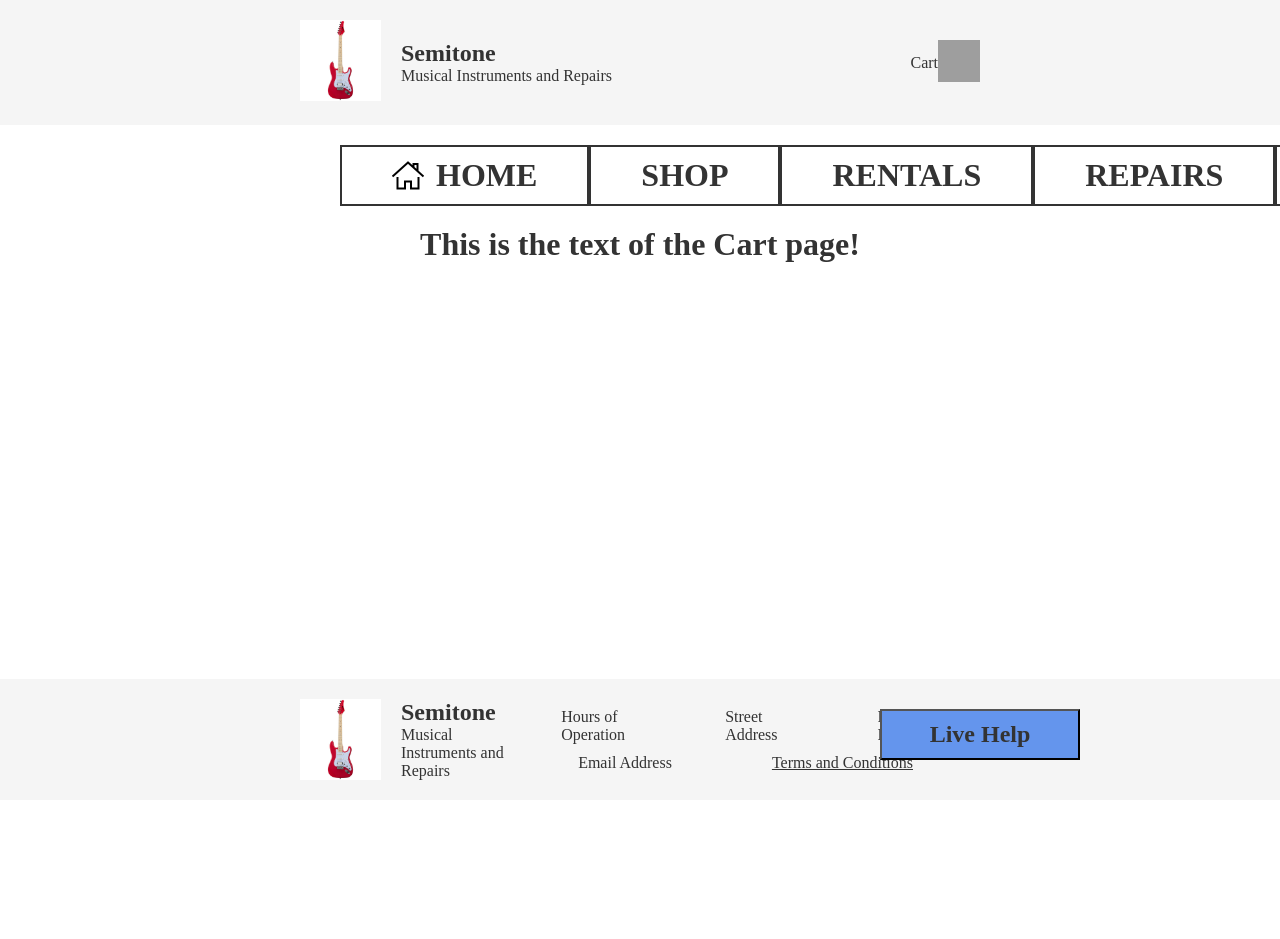
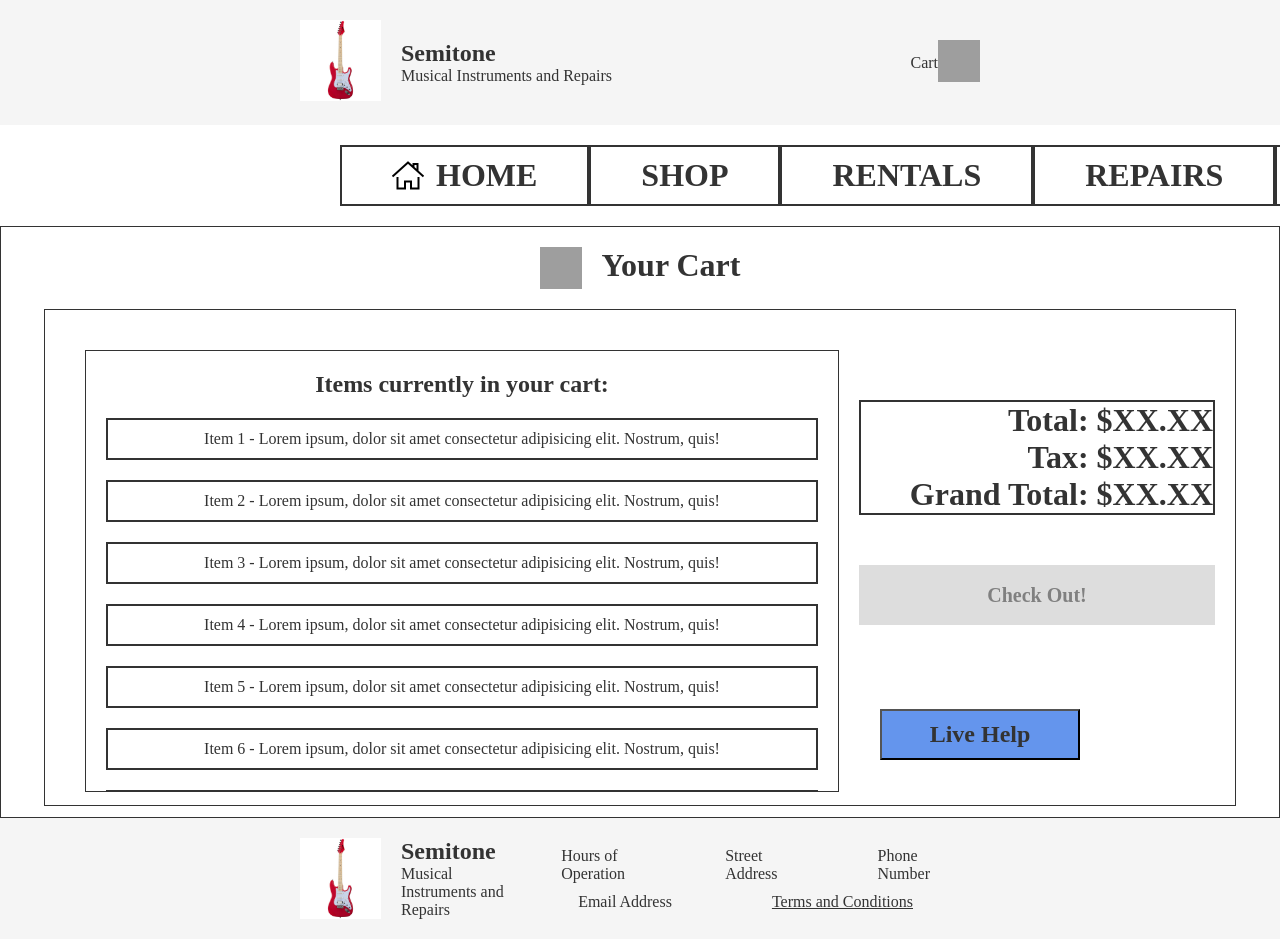
Before and after one commit to mwhit176/semitone-react-site, a React (Create React App) app: page /Cart in a window 1280 px wide. Shown: the top 939 px of the page. Before the commit the page ends 800 px from the top, so only its background shows below. Built offline with nearby package versions, Linux system fonts and the light colour scheme; grey boxes are pictures that could not be loaded.

Commit message:
Cart and minor adjustments)

```diff
--- a/src/Cart.js
+++ b/src/Cart.js
@@ -1,8 +1,39 @@
+import "./styles/cart.css"
 
 const Cart = () => {
   return (
     <div className="cart">
-      <h1>This is the text of the Cart page!</h1>
+    {/* Possibly add an image of a cart here? */}
+      <div className="cart-icon-and-text">
+        <img className="cart-icon" src={ require('./imgs/cart.png') } alt="cart" />
+        <h1>Your Cart</h1>
+      </div>
+      <div className="cart-organization">
+        <div className="items-scrollpane">
+          <h2>Items currently in your cart:</h2>
+          <div className="items-list">
+            <p>Item 1 - Lorem ipsum, dolor sit amet consectetur adipisicing elit. Nostrum, quis!</p>
+            <p>Item 2 - Lorem ipsum, dolor sit amet consectetur adipisicing elit. Nostrum, quis!</p>
+            <p>Item 3 - Lorem ipsum, dolor sit amet consectetur adipisicing elit. Nostrum, quis!</p>
+            <p>Item 4 - Lorem ipsum, dolor sit amet consectetur adipisicing elit. Nostrum, quis!</p>
+            <p>Item 5 - Lorem ipsum, dolor sit amet consectetur adipisicing elit. Nostrum, quis!</p>
+            <p>Item 6 - Lorem ipsum, dolor sit amet consectetur adipisicing elit. Nostrum, quis!</p>
+            <p>Item 7 - Lorem ipsum, dolor sit amet consectetur adipisicing elit. Nostrum, quis!</p>
+            <p>Item 8 - Lorem ipsum, dolor sit amet consectetur adipisicing elit. Nostrum, quis!</p>
+          </div>
+        </div>
+        <div className="payment-checkout-pane">
+          <div className="payment-pane">
+            <h1>Total: $XX.XX</h1>
+            <h1>Tax: $XX.XX</h1>
+            <h1>Grand Total: $XX.XX</h1>
+          </div>
+          {/* button disabled for now */}
+          <button className="checkout">
+            <h2>Check Out!</h2>
+          </button>
+        </div>
+      </div>
     </div>
   );
 }
--- /dev/null
+++ b/src/styles/cart.css
@@ -0,0 +1,69 @@
+
+.cart {
+    padding: 20px 0;
+    display: flex;
+    flex-direction: column;
+    width: 1300px;
+    height: 550px;
+    text-align: center;
+    align-items: center;
+    border: 1px solid;
+}
+
+.cart-icon-and-text {
+  display: inline-flex;
+  gap: 20px;
+}
+
+.cart-organization {
+  display: flex;
+  flex-direction:row;
+  height: 455px;
+  width: 1150px;
+  margin: 20px;
+  text-align: center;
+  padding: 20px;
+  border: 1px solid;
+}
+
+.items-scrollpane {
+  overflow: auto;
+  height: 400px;
+  width: 800px;
+  margin: 20px;
+  text-align: center;
+  padding: 20px;
+  border: 1px solid;
+}
+
+.items-list p {
+  padding: 10px;
+  margin: 20px 0;
+  border: 2px solid;
+}
+
+.payment-checkout-pane {
+  display: flex;
+  flex-direction: column;
+  text-align: right;
+  width: 400px;
+  margin-top: 70px;
+  gap: 50px;
+}
+
+.payment-pane {
+  border: 2px solid;
+}
+
+.checkout {
+  color: gray;
+  cursor: inherit;
+  background-color: #ddd;
+  background: #ddd;
+  border: 0;
+  height: 60px;
+}
+
+.checkout h2 {
+  color: gray;
+}
--- a/src/styles/support.css
+++ b/src/styles/support.css
@@ -5,6 +5,7 @@
     width: 200px;
     position: absolute;
     justify-content: center;
+    cursor: pointer;
     right: 200px;
     bottom: 40px;
     background-color: cornflowerblue;
--- a/src/styles/topbar.css
+++ b/src/styles/topbar.css
@@ -22,8 +22,3 @@
     height: 42px;
     width: 42px;
 }
-
-.topbar-title {
-    /* margin-top: auto;
-    margin-bottom: auto; */
-}
```
